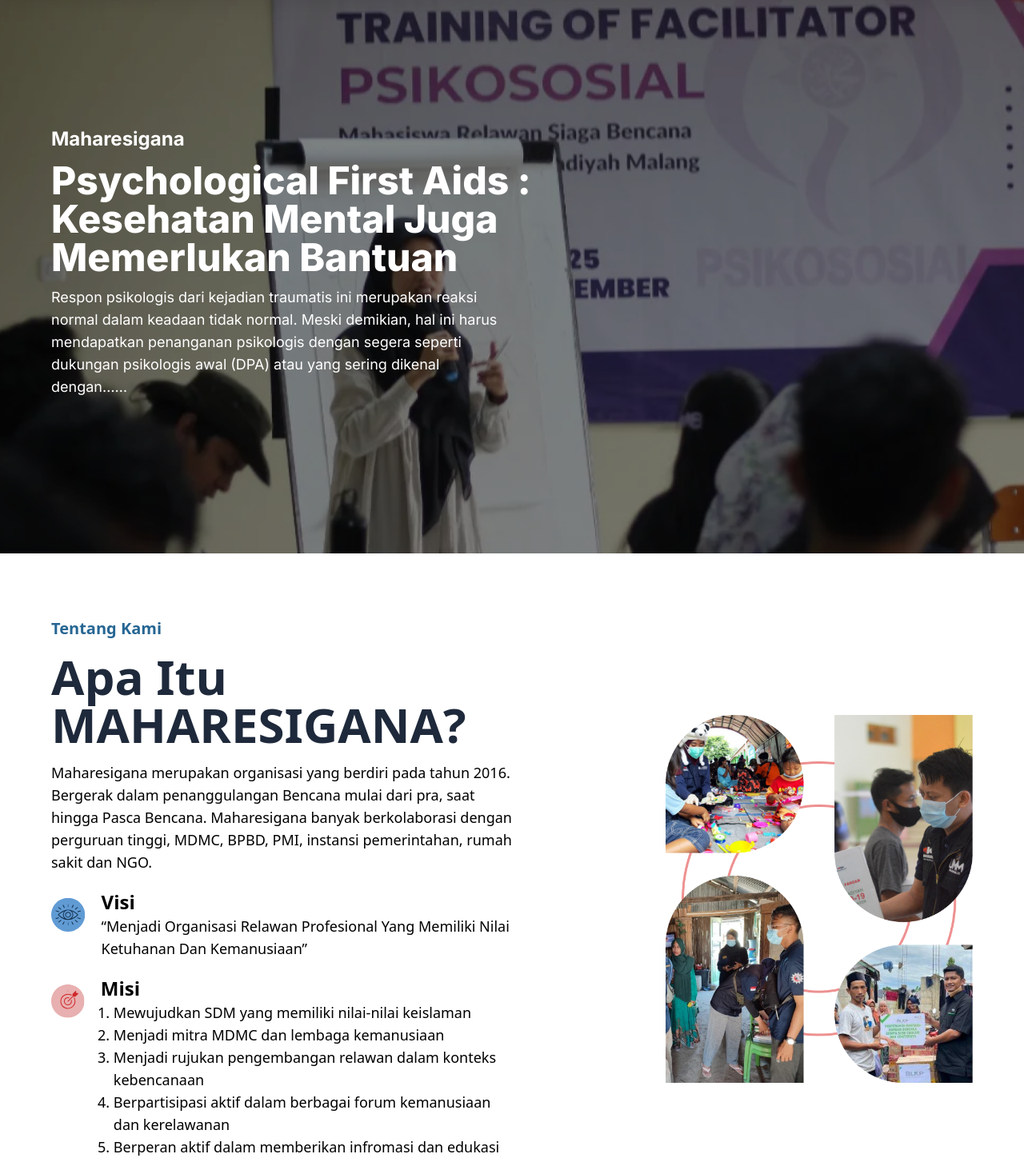
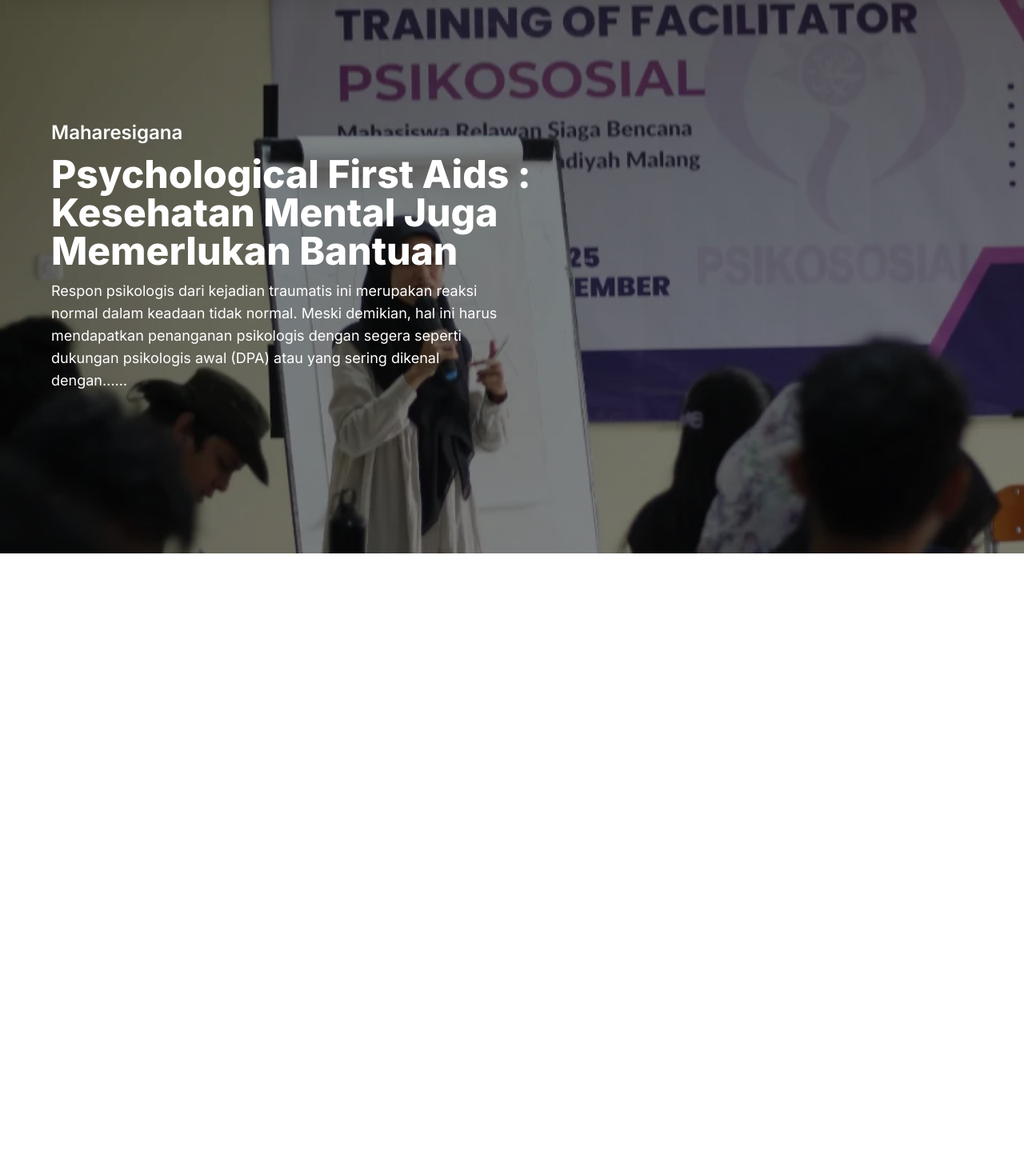
Before and after one commit to tsaqifmu/maharesigana, a Next.js app: page / in a window 1280 px wide. Shown: the part 108-1561 px from the top of the page at 80% size. After the commit the page ends 800 px from the top, so only its background shows below. Built offline with nearby package versions, Linux system fonts and the light colour scheme; a web font is replaced by a local one.

Commit message:
chore: Update About component layout for responsiveness

```diff
--- a/app/page.tsx
+++ b/app/page.tsx
@@ -9,7 +9,7 @@ export default function Home() {
       <NavBar />
       <main>
         <Hero />
-        <About />
+        {/* <About /> */}
       </main>
     </>
   );
--- a/components/About.tsx
+++ b/components/About.tsx
@@ -5,7 +5,7 @@ import Vision from "@/assets/icons/Vision";
 import Mission from "@/assets/icons/Mission";
 
 const AboutContent = () => (
-  <div className="w-1/2">
+  <div className="lg:w-1/2">
     <div className="space-y-4">
       <h4 className="text-xl font-bold text-primaryBlue">Tentang Kami</h4>
       <h1 className="text-6xl font-bold text-slate-800">
@@ -58,7 +58,7 @@ const AboutImage = () => (
     alt="tetang kami"
     width={1920}
     height={1080}
-    className="w-96 object-contain"
+    className="w-1/2 object-contain lg:w-96"
   />
 );
 
@@ -66,7 +66,7 @@ const About = () => {
   return (
     <section className="flexCenter paddingY">
       <Container>
-        <div className="flex justify-between">
+        <div className="flex flex-col-reverse justify-between">
           <AboutContent />
           <AboutImage />
         </div>
--- a/components/Hero.tsx
+++ b/components/Hero.tsx
@@ -2,18 +2,21 @@ import Image from "next/image";
 import React from "react";
 import Container from "./Container";
 
+//* HERO COMPONENT SUDAH FIX
 const HeroContent = () => (
-  <Container className="absolute bottom-1/3 z-10 h-fit w-full translate-y-2/3 space-y-3 font-inter text-white">
-    <h3 className="text-2xl font-bold">Maharesigana</h3>
-    <h1 className="w-2/3 text-5xl font-extrabold">
-      Psychological First Aids : Kesehatan Mental Juga Memerlukan Bantuan
-    </h1>
-    <p className="w-1/2 text-lg font-normal">
-      Respon psikologis dari kejadian traumatis ini merupakan reaksi normal
-      dalam keadaan tidak normal. Meski demikian, hal ini harus mendapatkan
-      penanganan psikologis dengan segera seperti dukungan psikologis awal (DPA)
-      atau yang sering dikenal dengan……
-    </p>
+  <Container className="absolute z-10 pt-14 font-inter text-white">
+    <div className="flex h-full flex-col justify-center space-y-1 lg:space-y-3">
+      <h3 className="text-xl font-semibold lg:text-2xl">Maharesigana</h3>
+      <h1 className="w-2/3 text-3xl font-extrabold md:text-4xl lg:text-5xl">
+        Psychological First Aids : Kesehatan Mental Juga Memerlukan Bantuan
+      </h1>
+      <p className="w-2/3 text-sm font-normal md:text-base lg:w-1/2 lg:text-lg">
+        Respon psikologis dari kejadian traumatis ini merupakan reaksi normal
+        dalam keadaan tidak normal. Meski demikian, hal ini harus mendapatkan
+        penanganan psikologis dengan segera seperti dukungan psikologis awal
+        (DPA) atau yang sering dikenal dengan……
+      </p>
+    </div>
   </Container>
 );
 
@@ -23,7 +26,7 @@ const HeroImage = () => (
     alt="hero image"
     width={1920}
     height={1080}
-    className="h-screen object-cover object-center pt-[95px] brightness-50"
+    className="h-screen object-cover object-center pt-14 brightness-50 lg:pt-[5.7rem]"
   />
 );
 
--- a/components/Navbar.tsx
+++ b/components/Navbar.tsx
@@ -37,7 +37,7 @@ const NavItem = ({ href, label, isMobile }: navItem) => (
 const Logo = () => (
   <Link href="/">
     <Image
-      className="w-[130px] xl:w-[130px]"
+      className="w-[100px] lg:w-[130px]"
       src={"/maharesigana navbar logo.png"}
       width={212}
       height={50}
```
